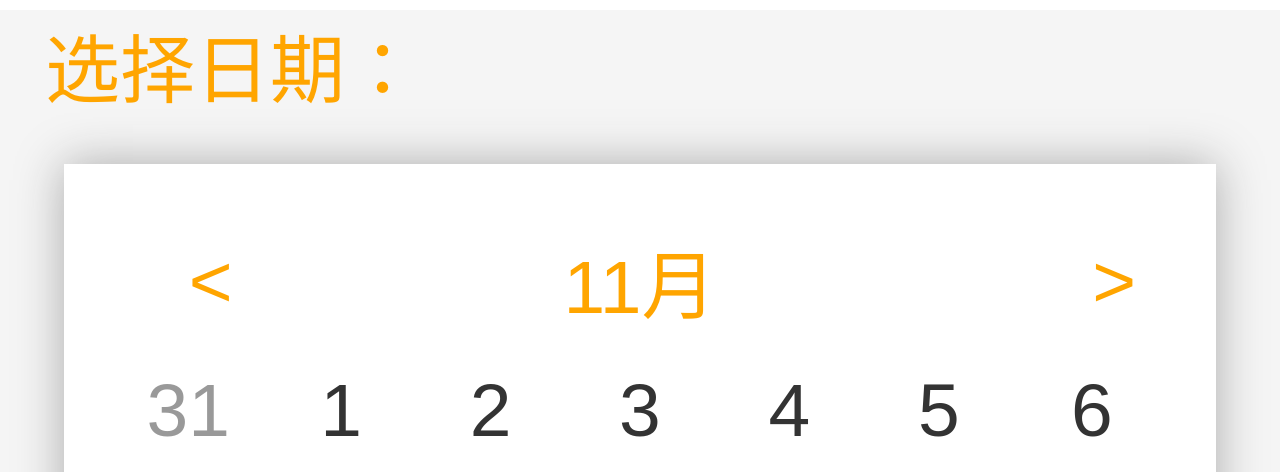
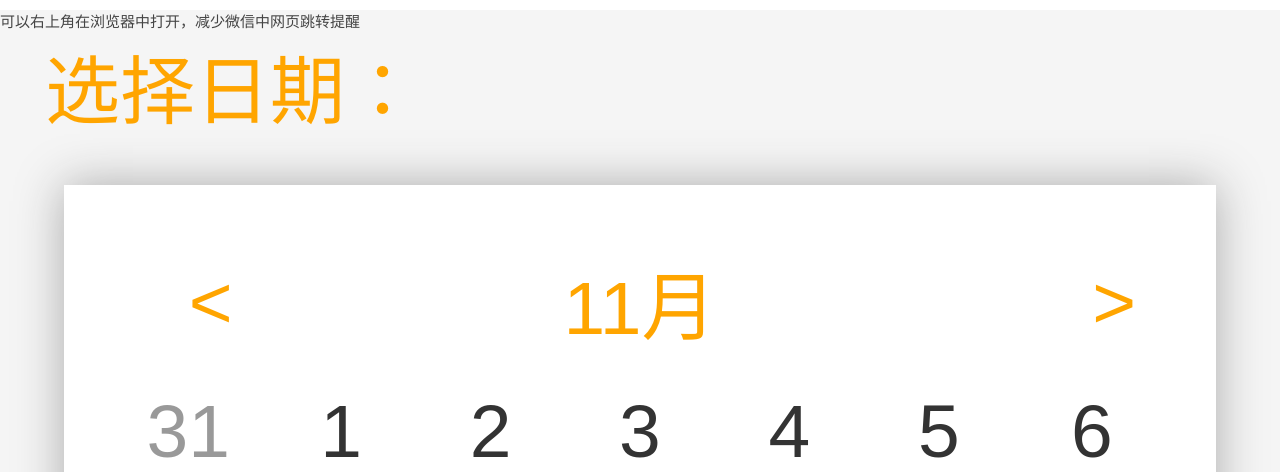
Before and after one commit to ahangchen/material, a Django app: page /2016/11/30/view_mobile/ in a window 1280 px wide. Shown: the top 472 px of the page. Run offline with Django 3.2, Linux system fonts and the light colour scheme; data comes from the database, SQL or seed files in the repository.

Commit message:
wechat_hint

```diff
--- a/mng/templates/mng/view_mobile.html
+++ b/mng/templates/mng/view_mobile.html
@@ -12,6 +12,7 @@
 <div class="bg-mobile">
     <div class="main-mobile">
         <div id="cur_date" style="display: none;">{{ cur_year }}-{{ cur_month }}-{{ cur_day }}</div>
+        <div>可以右上角在浏览器中打开，减少微信中网页跳转提醒</div>
         <div class="click_label">选择日期：</div>
         <table class="table-mobile" id="calendar">
             <tr>
```
